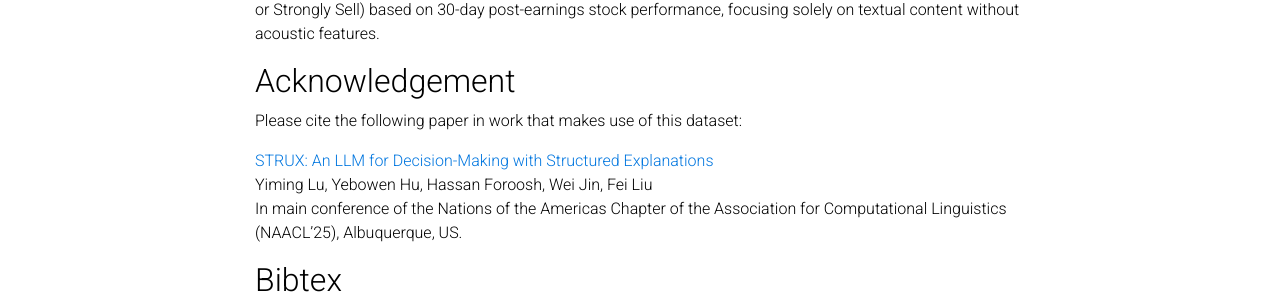
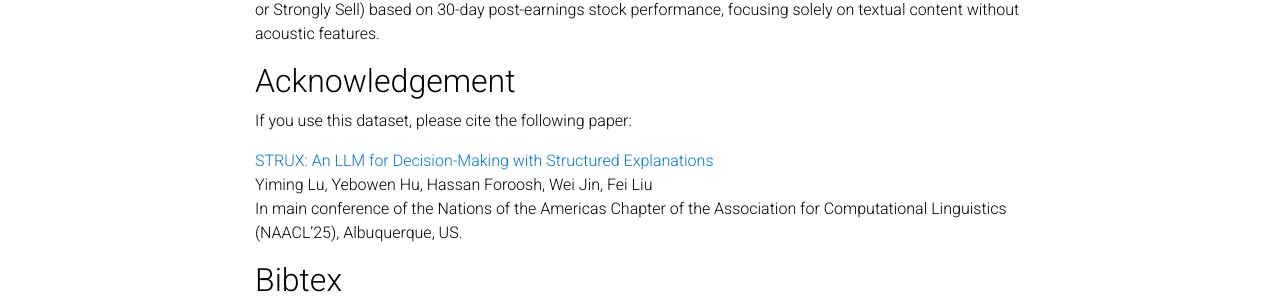
Before and after one commit to struxData/struxData.github.io, a Jekyll site: the page built from _pages/overview.md, in a window 1280 px wide and 1219 px high. Shown: the part 384-687 px from the top of the window. Built offline with Jekyll 4.4.1, drawn with Linux system fonts in a browser that asks for light colours; comment, search, counter and statistics services are not loaded; a style sheet for code colours, icons or effects is not loaded.

Commit message:
Update overview.md

```diff
--- a/_pages/overview.md
+++ b/_pages/overview.md
@@ -14,7 +14,7 @@ Our dataset consists of 11,950 quarterly earnings call transcripts from major co
 
 ## Acknowledgement
 
-Please cite the following paper in work that makes use of this dataset:
+If you use this dataset, please cite the following paper:
 
 [STRUX: An LLM for Decision-Making with Structured Explanations](https://arxiv.org/abs/2410.12583)\
 Yiming Lu, Yebowen Hu, Hassan Foroosh, Wei Jin, Fei Liu\
```
